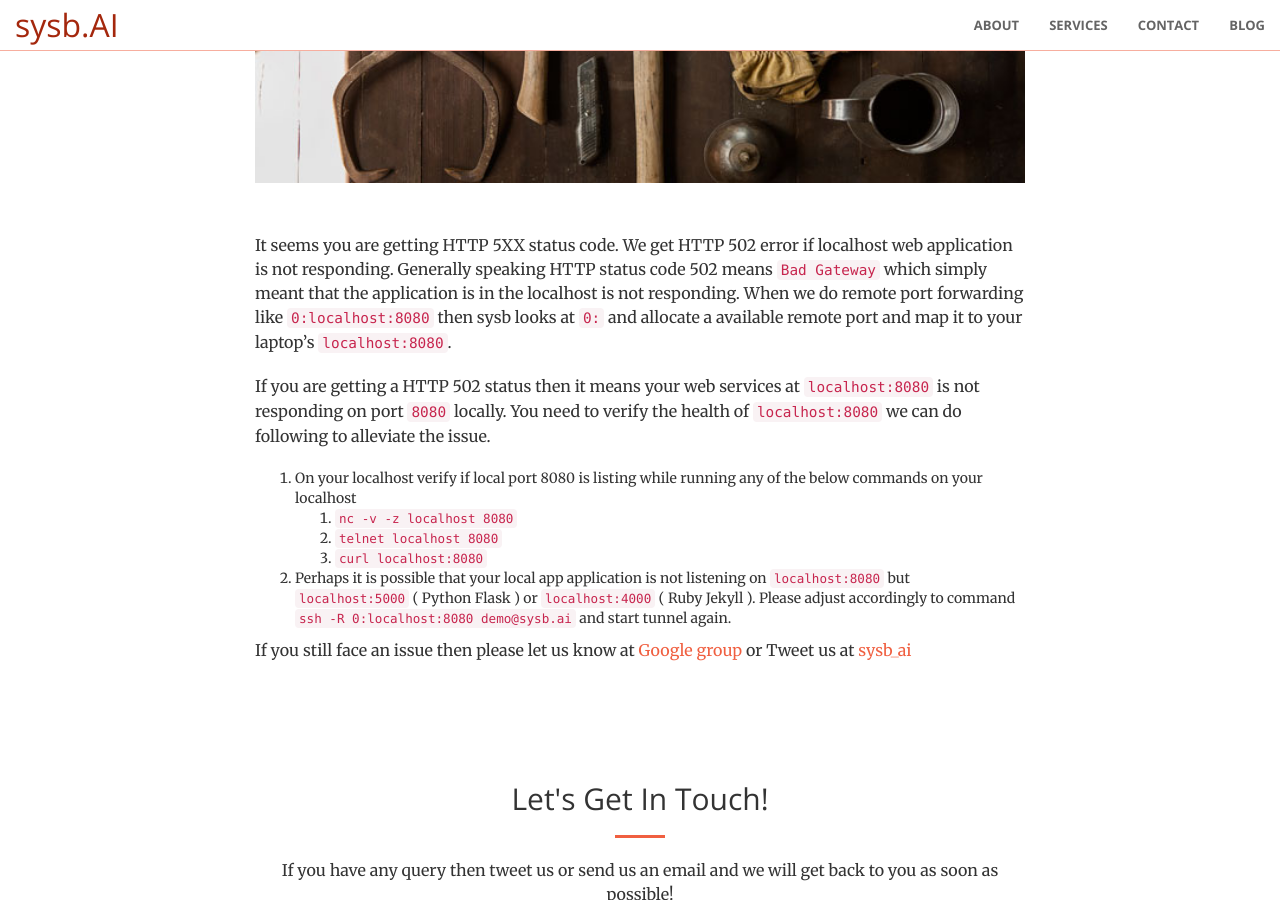
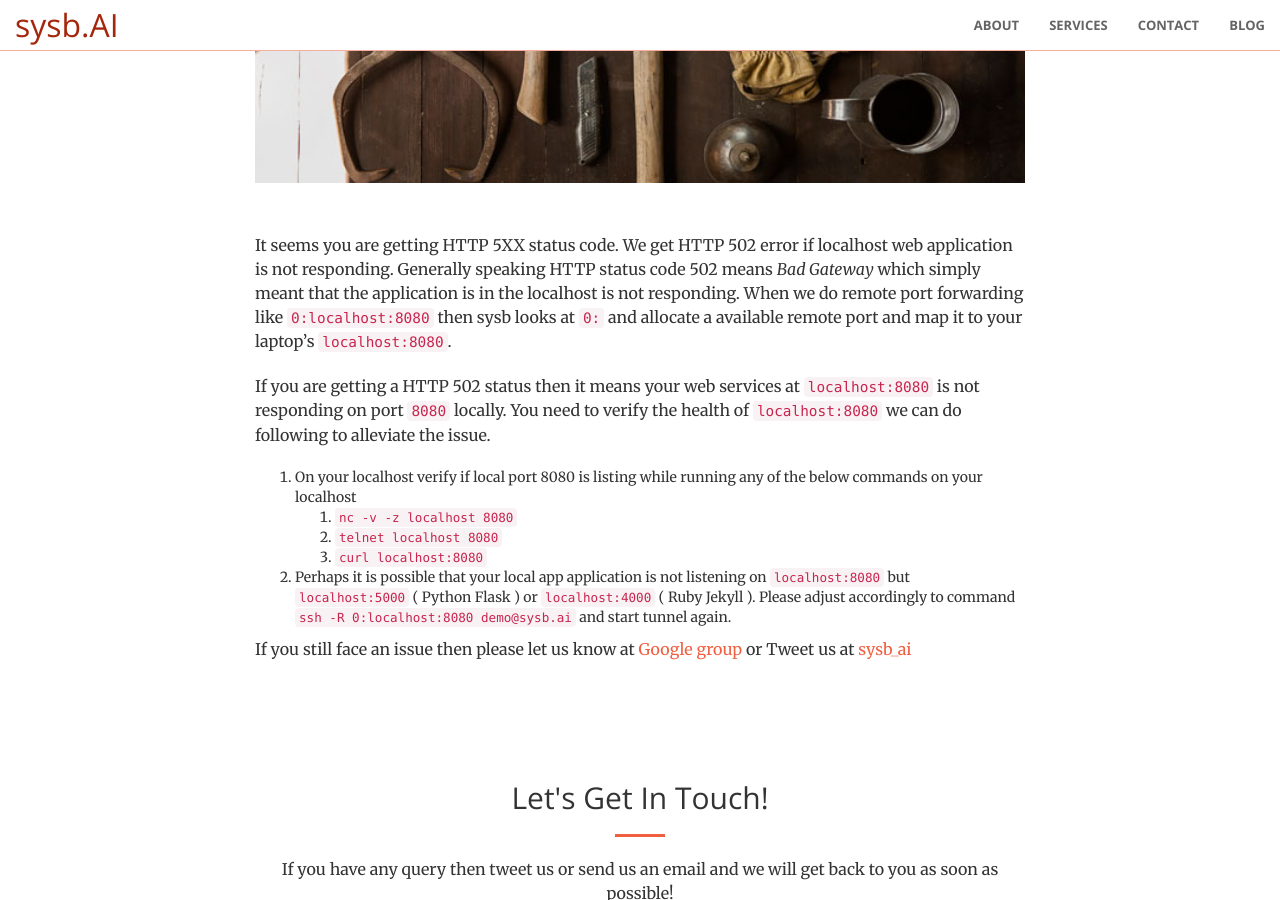
Before and after one commit to usama7628674/sysb.AI, a Jekyll site: the page built from _posts/2020-02-09-what-to-do-for-http-502-error.md, in a window 1280 px wide and 900 px high, scrolled down 405 px. Built offline with Jekyll 4.4.1, drawn with Linux system fonts in a browser that asks for light colours.

Commit message:
some change

```diff
--- a/_posts/2020-02-09-what-to-do-for-http-502-error.md
+++ b/_posts/2020-02-09-what-to-do-for-http-502-error.md
@@ -4,7 +4,7 @@
 image: /img/portfolio/6
 ---
 
-It seems you are getting HTTP 5XX status code. We get HTTP 502 error if localhost web application is not responding. Generally speaking HTTP status code 502 means `Bad Gateway` which simply meant that the application is in the localhost is not responding. When we do remote port forwarding like `0:localhost:8080` then sysb looks at `0:` and allocate a available remote port and map it to your laptop's `localhost:8080`.
+It seems you are getting HTTP 5XX status code. We get HTTP 502 error if localhost web application is not responding. Generally speaking HTTP status code 502 means *Bad Gateway* which simply meant that the application is in the localhost is not responding. When we do remote port forwarding like `0:localhost:8080` then sysb looks at `0:` and allocate a available remote port and map it to your laptop's `localhost:8080`.
 
 If you are getting a HTTP 502 status then it means your web services at `localhost:8080` is not responding on port `8080` locally. You need to verify the health of `localhost:8080` we can do following to alleviate the issue.
 
```
